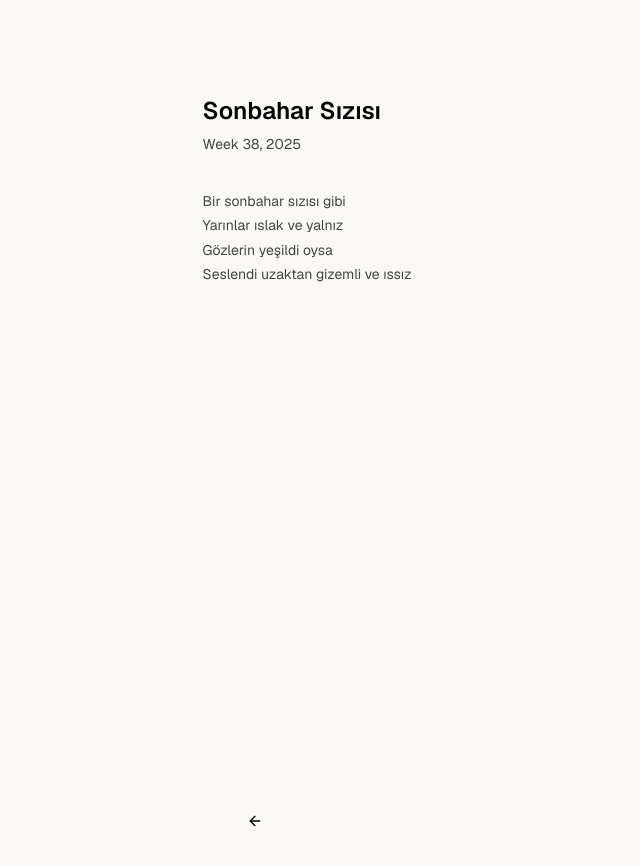
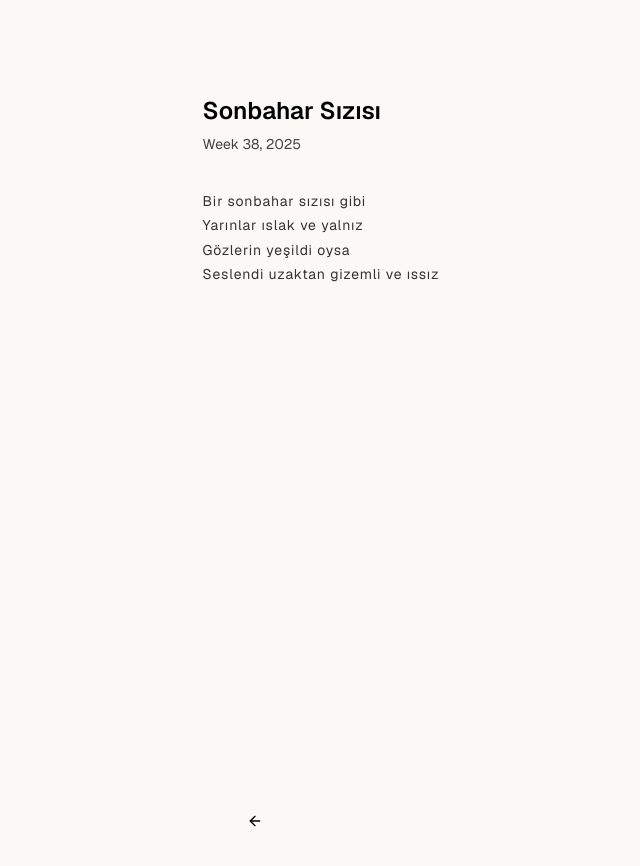
Before and after one commit to hayriartar/hayriartar.github.io, a Jekyll site: the page built from _posts/2025-09-24-sonbahar.md, in a window 1280 px wide. Shown: the top 866 px of the page, without its empty margins (159-799 px from the left). Built offline with Jekyll 4.4.1, drawn with Linux system fonts in a browser that asks for light colours.

Commit message:
Adjust styles for post content and body margin

```diff
--- a/assets/css/custom.css
+++ b/assets/css/custom.css
@@ -135,7 +135,7 @@
 
 .post-only .caption  {  display: block; margin-top: -29px; font-size: 1rem; color: #222; }
 
-.post-content { color: #444; margin-bottom: 4rem; }
+.post-content { letter-spacing: 0.06em; color: #333; margin-bottom: 4rem; }
 
 .post-content > :first-child { margin-top: 0; }
 
@@ -252,7 +252,7 @@
 
 @media (max-width: 600px) {
 
-body { margin: 0 2.2rem;  max-width: 100%; }
+body { margin: 0 2rem;  max-width: 100%; }
 .post-content img { max-width: 80vw; }
 .game-table { width: 80vw; }
 }
```
